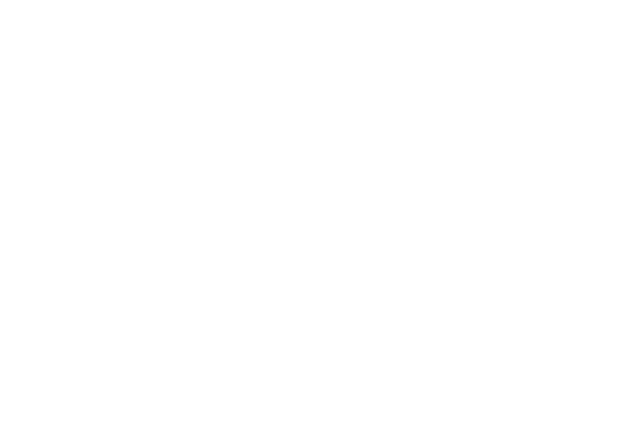
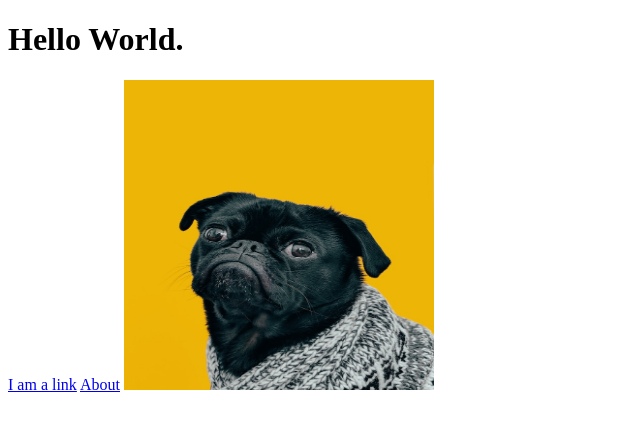
Before and after one commit to lephos0/git-test, a plain HTML site: page index.html in a window 1280 px wide. Shown: the whole page, without its empty margins (0-640 px from the left). Drawn offline with Linux system fonts and the light colour scheme.

Commit message:
Summarize changes in around 50 characters or less
More detailed explanatory text, if necessary. Wrap it to about 72
characters or so. In some contexts, the first line is treated as the
subject of the commit and the rest of the text as the body. The
blank line separating the summary from the body is critical (unless
you omit the body entirely); various tools like `log`, `shortlog`
and `rebase` can get confused if you run the two together.

Explain the problem that this commit is solving. Focus on why you
are making this change as opposed to how (the code explains that).
Are there side effects or other unintuitive consequences of this
change? Here's the place to explain them.

Further paragraphs come after blank lines.

 - Bullet points are okay, too

 - Typically a hyphen or asterisk is used for the bullet, preceded
   by a single space, with blank lines in between, but conventions
   vary here

If you use an issue tracker, put references to them at the bottom,
like this:

Resolves: #123
See also: #456, #789

```diff
--- /dev/null
+++ b/css/style.css
@@ -0,0 +1,4 @@
+img {
+    height: 310px;
+    width: 310px;
+}
--- a/index.html
+++ b/index.html
@@ -1,12 +1,23 @@
 <!DOCTYPE html>
+<html lang="en">
 
-<html lang="en">
-    <head>
-        <meta charset="utf-8">
-        <title>Boiler Plate Page</title>
-    </head>
+<head>
+    <meta charset="UTF-8">
+    <meta name="viewport" content="width=device-width, initial-scale=1.0">
+    <link rel="stylesheet" href="./css/style.css">
+    <title>Sample Page</title>
+</head>
+<!-- I am an html comment -->
+<body>
+    <!-- noopener prevents opened link from gaining access to the webpage from which it was opened -->
+    <!-- noreferrer prevents the opened link from knowing which webpage or resource as a reference to it -->
+    <h1>Hello World.</h1>
 
-    <body>
+    <a href="https://www.duckduckgo.com" target="_blank" rel="noopener noreferrer">I am a link</a>
 
-    </body>
+    <a href="./pages/about.html">About</a>
+
+    <img src="./images/dog.jpg" alt="A picture of a pug looking up with its big eyes">
+</body>
+
 </html>
```
Also changed, not shown: pages/about.html (added, +12 -0 lines), images/dog.jpg (added).
